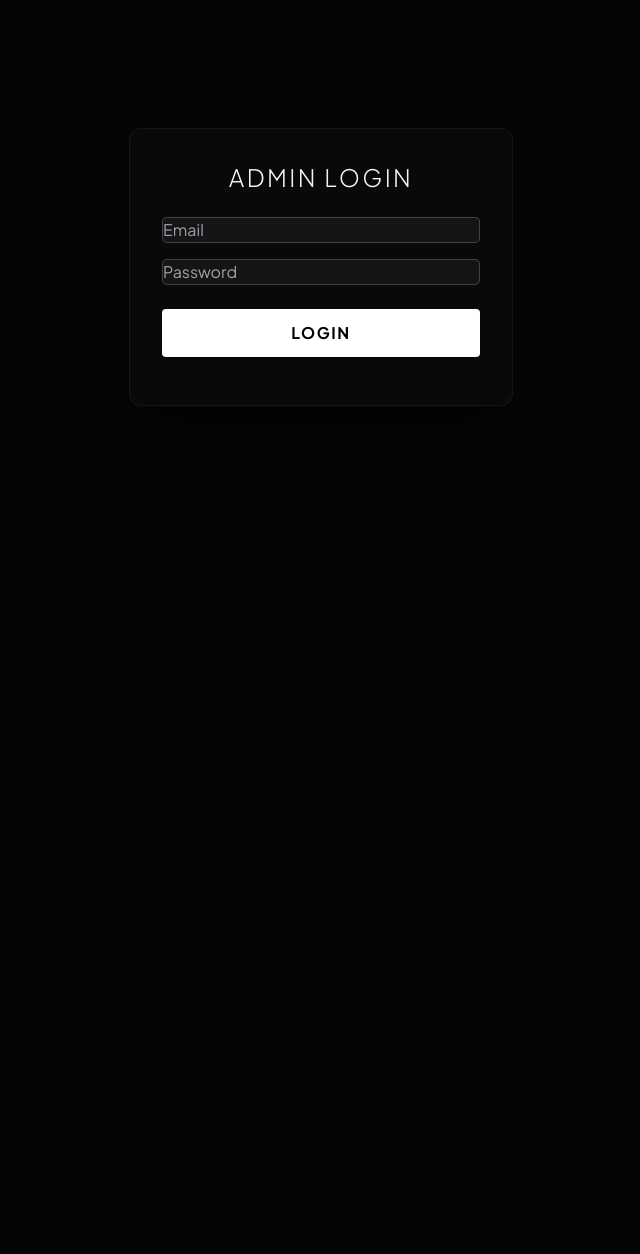
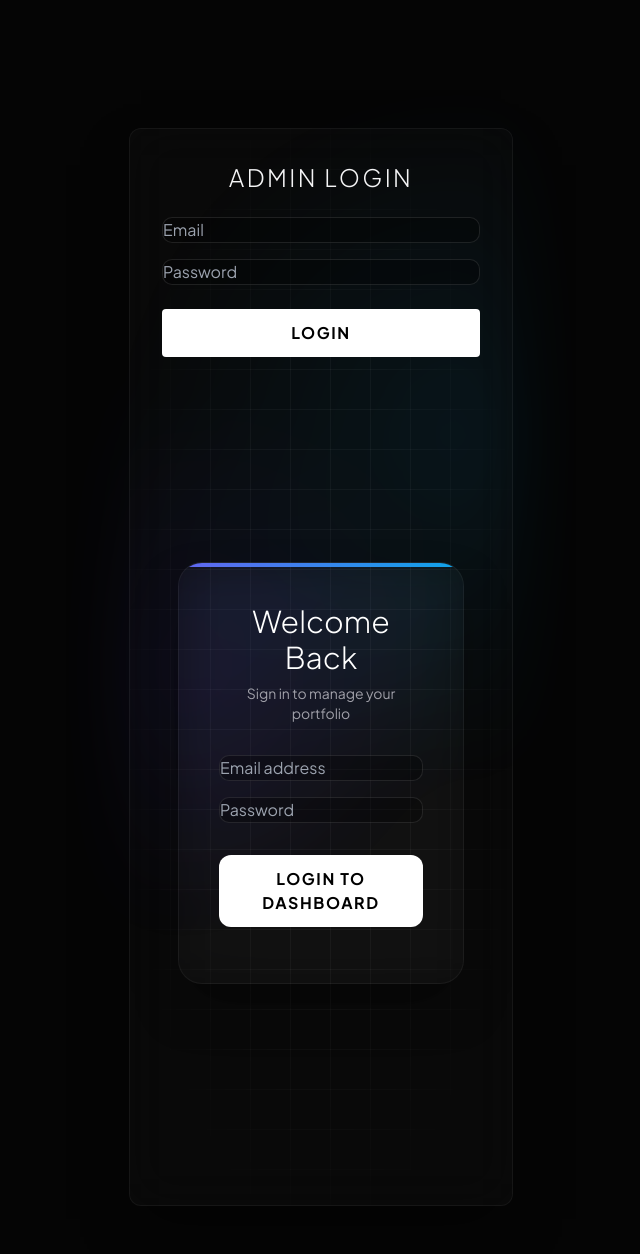
Before and after one commit to Pewcro/Portfolio, a PHP site: page /admin.html in a window 1280 px wide. Shown: the whole page, without its empty margins (319-959 px from the left). Before the commit the page ends 406 px from the top, so only its background shows below. Run offline with PHP 8.4, Linux system fonts and the light colour scheme; some libraries are stand-ins or nearby versions.

Commit message:
style: rombak total UI admin dashboard menjadi premium SaaS style

```diff
--- a/admin.html
+++ b/admin.html
@@ -16,89 +16,107 @@
     <input type="password" id="password" placeholder="Password" class="mb-6">
     <button id="login-btn" class="w-full bg-white text-black py-3 rounded font-bold uppercase tracking-widest hover:bg-gray-200 cursor-pointer">Login</button>
     <p id="login-error" class="text-red-400 text-sm mt-4"></p>
+<div class="bg-glow"></div>
+<div class="bg-grid"></div>
+
+<div id="login-screen" class="min-h-screen flex items-center justify-center relative z-10 px-4">
+    <div class="glass p-10 rounded-3xl w-full max-w-md relative overflow-hidden">
+        <div class="absolute top-0 left-0 w-full h-1 bg-gradient-to-r from-indigo-500 to-sky-500"></div>
+        <h2 class="text-3xl font-light mb-2 text-white">Welcome Back</h2>
+        <p class="text-zinc-400 mb-8 text-sm">Sign in to manage your portfolio</p>
+
+        <input type="email" id="email" placeholder="Email address" class="mb-4">
+        <input type="password" id="password" placeholder="Password" class="mb-8">
+
+        <button id="login-btn" class="w-full bg-white text-black py-3 rounded-xl font-bold uppercase tracking-widest hover:bg-gray-200 cursor-pointer transition-colors">Login to Dashboard</button>
+        <p id="login-error" class="text-red-400 text-sm mt-4 text-center"></p>
+    </div>
 </div>
 
-<div id="dashboard-screen" class="max-w-4xl mx-auto" style="display:none;">
-    <div class="flex justify-between items-center mb-10">
-        <h2 class="text-3xl font-light tracking-wide">Dashboard</h2>
-        <div class="space-x-4">
-            <a href="index.html" class="text-sm text-gray-400 hover:text-white">Lihat Website</a>
-            <button id="logout-btn" class="text-sm text-red-400 hover:text-red-300">Logout</button>
+<div id="dashboard-screen" class="max-w-5xl mx-auto py-12 px-6 relative z-10" style="display:none;">
+    <header class="glass rounded-2xl p-6 flex flex-col md:flex-row justify-between items-center mb-8">
+        <h2 class="text-2xl font-light text-white tracking-widest uppercase">Admin <span class="font-bold grad-text">Panel</span></h2>
+        <div class="flex gap-4 mt-4 md:mt-0">
+            <a href="index.html" class="btn-ghost text-xs">Lihat Website</a>
+            <button id="logout-btn" class="btn text-xs !bg-red-500/10 !text-red-400 !border-red-500/30 hover:!bg-red-500 hover:!text-white">Logout</button>
         </div>
-    </div>
+    </header>
 
-    <!-- Tabs -->
-    <div class="flex gap-4 border-b border-white/10 mb-8">
-        <div class="tab-btn active" data-target="tab-profile">Profil</div>
-        <div class="tab-btn" data-target="tab-projects">Projects</div>
-        <div class="tab-btn" data-target="tab-skills">Skills</div>
-        <div class="tab-btn" data-target="tab-socials">Social Links</div>
+    <!-- Tabs Container -->
+    <div class="flex overflow-x-auto gap-2 p-2 glass rounded-xl mb-8 w-max max-w-full">
+        <button class="tab-btn active flex items-center" data-target="tab-profile">Profil</button>
+        <button class="tab-btn flex items-center" data-target="tab-projects">Projects</button>
+        <button class="tab-btn flex items-center" data-target="tab-skills">Skills</button>
+        <button class="tab-btn flex items-center" data-target="tab-socials">Social Links</button>
     </div>
 
     <!-- TAB: PROFIL -->
-    <div id="tab-profile" class="tab-content active glass p-8 rounded-xl">
-        <h3 class="text-xl mb-6 border-b border-white/10 pb-2">Edit Profil Utama</h3>
-        <div class="space-y-4">
-            <div><label>Nama Lengkap</label><input type="text" id="full_name"></div>
-            <div><label>Nama Singkat (Logo)</label><input type="text" id="short_name"></div>
-            <div><label>Roles (Pisahkan dengan koma)</label><input type="text" id="roles"></div>
-            <div><label>Hero Description</label><textarea id="hero_desc" rows="2"></textarea></div>
-            <div><label>About Text (Gunakan | untuk paragraf baru)</label><textarea id="about_text" rows="4"></textarea></div>
-            <div><label>Email Kontak</label><input type="email" id="contact_email"></div>
+    <div id="tab-profile" class="tab-content active glass p-8 rounded-3xl">
+        <h3 class="text-xl font-light mb-6 text-white">Edit Profil Utama</h3>
+        <div class="grid md:grid-cols-2 gap-6">
+            <div><label>Nama Lengkap</label><input type="text" id="full_name" placeholder="John Doe"></div>
+            <div><label>Nama Singkat (Logo)</label><input type="text" id="short_name" placeholder="John"></div>
+            <div class="md:col-span-2"><label>Roles (Pisahkan dengan koma)</label><input type="text" id="roles" placeholder="Web Developer, UI Designer"></div>
+            <div class="md:col-span-2"><label>Hero Description</label><textarea id="hero_desc" rows="2" placeholder="Brief description below your roles"></textarea></div>
+            <div class="md:col-span-2"><label>About Text (Gunakan | untuk paragraf baru)</label><textarea id="about_text" rows="4" placeholder="Your long biography..."></textarea></div>
+            <div><label>Email Kontak</label><input type="email" id="contact_email" placeholder="hello@example.com"></div>
             <div>
                 <label>Foto Profil (Upload File)</label>
-                <input type="file" id="profile_image_file" accept="image/*">
+                <input type="file" id="profile_image_file" accept="image/*" class="text-sm">
                 <input type="hidden" id="profile_image">
-                <img id="profile_image_preview" src="" class="mt-2 h-20 w-20 object-cover rounded hidden">
+                <img id="profile_image_preview" src="" class="mt-4 h-24 w-24 object-cover rounded-xl border border-white/10 hidden">
             </div>
-            <button id="save-profile-btn" class="bg-blue-600 text-white px-6 py-2 rounded mt-4 hover:bg-blue-500 w-full cursor-pointer">Simpan Profil</button>
-            <p id="save-msg" class="text-green-400 text-sm text-center mt-2"></p>
+            <div class="md:col-span-2 mt-4">
+                <button id="save-profile-btn" class="btn w-full !bg-indigo-600 !border-indigo-500 hover:!bg-indigo-500">Simpan Profil</button>
+                <p id="save-msg" class="text-green-400 text-sm text-center mt-3"></p>
+            </div>
         </div>
     </div>
 
     <!-- TAB: PROJECTS -->
-    <div id="tab-projects" class="tab-content glass p-8 rounded-xl">
-        <h3 class="text-xl mb-6 border-b border-white/10 pb-2">Manajemen Projects</h3>
+    <div id="tab-projects" class="tab-content glass p-8 rounded-3xl">
+        <h3 class="text-xl font-light mb-6 text-white">Manajemen Projects</h3>
 
-        <div class="mb-8 p-4 border border-white/20 rounded-lg bg-white/5">
-            <h4 class="text-lg mb-4 text-zinc-300">Tambah Project Baru</h4>
-            <div class="space-y-3">
-                <input type="text" id="new_proj_title" placeholder="Judul Project">
-                <textarea id="new_proj_desc" placeholder="Deskripsi" rows="2"></textarea>
-                <input type="text" id="new_proj_tags" placeholder="Tags (pisahkan koma, misal: Python, Game)">
-                <input type="text" id="new_proj_github" placeholder="Link GitHub">
-                <div>
+        <div class="mb-10 p-6 rounded-2xl bg-black/20 border border-white/5">
+            <h4 class="text-sm font-bold text-indigo-400 uppercase tracking-widest mb-4">Tambah Project Baru</h4>
+            <div class="grid md:grid-cols-2 gap-4">
+                <div><label>Judul Project</label><input type="text" id="new_proj_title" placeholder="Nama aplikasi..."></div>
+                <div><label>Link GitHub</label><input type="text" id="new_proj_github" placeholder="https://github.com/..."></div>
+                <div class="md:col-span-2"><label>Tags (Pisahkan koma)</label><input type="text" id="new_proj_tags" placeholder="React, Tailwind, Node.js"></div>
+                <div class="md:col-span-2"><label>Deskripsi</label><textarea id="new_proj_desc" rows="2"></textarea></div>
+                <div class="md:col-span-2">
                     <label>Gambar Project</label>
-                    <input type="file" id="new_proj_image" accept="image/*">
+                    <input type="file" id="new_proj_image" accept="image/*" class="text-sm">
                 </div>
-                <button id="add-proj-btn" class="bg-green-600 px-4 py-2 rounded text-sm font-bold w-full">Tambah Project</button>
-                <p id="proj-msg" class="text-sm mt-2"></p>
+                <div class="md:col-span-2 mt-4">
+                    <button id="add-proj-btn" class="btn w-full !bg-green-600/20 !text-green-400 !border-green-500/30 hover:!bg-green-600 hover:!text-white">Tambah Project</button>
+                    <p id="proj-msg" class="text-sm mt-3 text-center"></p>
+                </div>
             </div>
         </div>
 
-        <h4 class="text-lg mb-4 text-zinc-300">Daftar Project</h4>
-        <div id="projects-list" class="space-y-4"></div>
+        <h4 class="text-sm font-bold text-zinc-400 uppercase tracking-widest mb-4">Daftar Project</h4>
+        <div id="projects-list" class="grid gap-4"></div>
     </div>
 
     <!-- TAB: SKILLS -->
-    <div id="tab-skills" class="tab-content glass p-8 rounded-xl">
-        <h3 class="text-xl mb-6 border-b border-white/10 pb-2">Manajemen Skills</h3>
-        <div class="flex gap-2 mb-6">
-            <input type="text" id="new_skill_name" placeholder="Nama Skill (misal: React JS)">
-            <button id="add-skill-btn" class="bg-green-600 px-6 py-2 rounded font-bold">Tambah</button>
+    <div id="tab-skills" class="tab-content glass p-8 rounded-3xl">
+        <h3 class="text-xl font-light mb-6 text-white">Manajemen Skills</h3>
+        <div class="flex flex-col md:flex-row gap-4 mb-8 items-end">
+            <div class="flex-grow w-full"><label>Nama Skill</label><input type="text" id="new_skill_name" placeholder="misal: React JS"></div>
+            <button id="add-skill-btn" class="btn h-fit !py-3 whitespace-nowrap !bg-green-600/20 !text-green-400 !border-green-500/30 hover:!bg-green-600 hover:!text-white">Tambah Skill</button>
         </div>
-        <p id="skill-msg" class="text-sm mt-2 mb-4"></p>
-        <ul id="skills-list" class="space-y-2"></ul>
+        <p id="skill-msg" class="text-sm mt-2 mb-6 text-center"></p>
+        <ul id="skills-list" class="grid md:grid-cols-2 gap-3"></ul>
     </div>
 
     <!-- TAB: SOCIALS -->
-    <div id="tab-socials" class="tab-content glass p-8 rounded-xl">
-        <h3 class="text-xl mb-6 border-b border-white/10 pb-2">Manajemen Social Links</h3>
-        <div id="socials-list" class="space-y-4"></div>
-        <button id="save-socials-btn" class="bg-blue-600 text-white px-6 py-2 rounded mt-6 hover:bg-blue-500 w-full cursor-pointer">Simpan Social Links</button>
-        <p id="social-msg" class="text-sm text-center mt-2"></p>
+    <div id="tab-socials" class="tab-content glass p-8 rounded-3xl">
+        <h3 class="text-xl font-light mb-6 text-white">Manajemen Social Links</h3>
+        <div id="socials-list" class="space-y-4 mb-8"></div>
+        <button id="save-socials-btn" class="btn w-full !bg-indigo-600 !border-indigo-500 hover:!bg-indigo-500">Simpan Social Links</button>
+        <p id="social-msg" class="text-sm text-center mt-4"></p>
     </div>
-
 </div>
 
 <script type="module">
@@ -232,23 +250,24 @@
     // --- PROJECTS ---
     async function loadProjects() {
         const list = document.getElementById('projects-list');
-        list.innerHTML = 'Loading...';
+        list.innerHTML = '<div class="text-zinc-400 text-sm">Loading projects...</div>';
         const { data } = await db.from('projects').select('*').order('id', {ascending: true});
         list.innerHTML = '';
 
-        if(data) {
+        if(data && data.length > 0) {
             data.forEach(p => {
                 const div = document.createElement('div');
-                div.className = 'flex justify-between items-center bg-white/10 p-4 rounded';
+                div.className = 'flex flex-col sm:flex-row justify-between sm:items-center bg-white/5 border border-white/10 p-5 rounded-2xl gap-4';
                 div.innerHTML = `
-                    <div class="flex gap-4 items-center">
-                        <img src="${p.image}" class="w-16 h-16 object-cover rounded">
+                    <div class="flex gap-5 items-center">
+                        <img src="${p.image}" class="w-20 h-20 object-cover rounded-xl shadow-lg border border-white/10">
                         <div>
-                            <h5 class="font-bold">${p.title}</h5>
-                            <p class="text-xs text-zinc-400">${p.tags}</p>
+                            <h5 class="font-bold text-white text-lg">${p.title}</h5>
+                            <p class="text-xs text-indigo-300 uppercase tracking-widest mt-1">${p.tags}</p>
+                            <a href="${p.github_link}" target="_blank" class="text-xs text-zinc-400 hover:text-white mt-2 inline-block">🔗 GitHub</a>
                         </div>
                     </div>
-                    <button class="del-proj-btn bg-red-600 px-3 py-1 rounded text-xs" data-id="${p.id}">Hapus</button>
+                    <button class="del-proj-btn btn !bg-red-500/10 !text-red-400 !border-red-500/30 hover:!bg-red-500 hover:!text-white whitespace-nowrap" data-id="${p.id}">Hapus</button>
                 `;
                 list.appendChild(div);
             });
@@ -262,6 +281,8 @@
                     }
                 });
             });
+        } else {
+            list.innerHTML = '<div class="text-zinc-500 text-sm">Belum ada project.</div>';
         }
     }
 
@@ -273,9 +294,9 @@
         const github = document.getElementById('new_proj_github').value;
         const fileInput = document.getElementById('new_proj_image');
 
-        if(!title) { msg.innerText = "Judul wajib diisi!"; msg.className="text-red-400"; return; }
+        if(!title) { msg.innerText = "Judul wajib diisi!"; msg.className="text-red-400 text-sm mt-3 text-center"; return; }
 
-        msg.innerText = 'Mengupload dan menyimpan...'; msg.className="text-yellow-400";
+        msg.innerText = 'Mengupload dan menyimpan...'; msg.className="text-yellow-400 text-sm mt-3 text-center";
         try {
             let imgUrl = 'https://images.unsplash.com/photo-1550745165-9bc0b252726f?q=80&w=800&auto=format&fit=crop'; // default
             if(fileInput.files.length > 0) {
@@ -287,7 +308,7 @@
             }]);
 
             if(error) throw error;
-            msg.innerText = 'Project ditambahkan!'; msg.className="text-green-400";
+            msg.innerText = 'Project ditambahkan!'; msg.className="text-green-400 text-sm mt-3 text-center";
 
             // reset form
             document.getElementById('new_proj_title').value = '';
@@ -298,7 +319,7 @@
 
             loadProjects();
         } catch(err) {
-            msg.innerText = 'Gagal: ' + err.message; msg.className="text-red-400";
+            msg.innerText = 'Gagal: ' + err.message; msg.className="text-red-400 text-sm mt-3 text-center";
         }
         setTimeout(() => msg.innerText = '', 3000);
     });
@@ -306,15 +327,15 @@
     // --- SKILLS ---
     async function loadSkills() {
         const list = document.getElementById('skills-list');
-        list.innerHTML = 'Loading...';
+        list.innerHTML = '<div class="text-zinc-400 text-sm col-span-2">Loading skills...</div>';
         const { data } = await db.from('skills').select('*').order('id');
         list.innerHTML = '';
 
-        if(data) {
+        if(data && data.length > 0) {
             data.forEach(s => {
                 const li = document.createElement('li');
-                li.className = 'flex justify-between bg-white/10 px-4 py-2 rounded';
-                li.innerHTML = `<span>${s.skill_name}</span> <button class="del-skill-btn text-red-400 hover:text-red-300" data-id="${s.id}">Hapus</button>`;
+                li.className = 'flex justify-between items-center bg-white/5 border border-white/10 px-5 py-3 rounded-xl';
+                li.innerHTML = `<span class="text-zinc-200 font-medium">${s.skill_name}</span> <button class="del-skill-btn text-xs text-red-400 hover:text-red-300 uppercase tracking-widest font-bold" data-id="${s.id}">Hapus</button>`;
                 list.appendChild(li);
             });
 
--- a/style.css
+++ b/style.css
@@ -127,36 +127,64 @@ nav.scrolled {
    ADMIN DASHBOARD FORMS & TABS
 ========================================= */
 input, textarea {
-    background: rgba(255,255,255,.05);
-    border: 1px solid rgba(255,255,255,.2);
+    background: rgba(0,0,0,0.3);
+    border: 1px solid rgba(255,255,255,0.1);
     color: white;
     width: 100%;
-    padding: 10px;
-    border-radius: 5px;
-    margin-top: 5px;
+    padding: 14px 16px;
+    border-radius: 10px;
+    margin-top: 8px;
+    margin-bottom: 8px;
     outline: none;
-    transition: border-color 0.3s;
+    transition: all 0.3s ease;
+    font-family: inherit;
+    font-size: 0.9rem;
 }
-input:focus, textarea:focus { border-color: rgba(255,255,255,.5); }
-label { font-size: 0.8rem; color: #aaa; text-transform: uppercase; letter-spacing: 1px; }
+input:focus, textarea:focus {
+    border-color: rgba(99, 102, 241, 0.6);
+    box-shadow: 0 0 0 4px rgba(99, 102, 241, 0.15);
+    background: rgba(0,0,0,0.5);
+}
+label {
+    font-size: 0.75rem;
+    color: #a1a1aa;
+    text-transform: uppercase;
+    letter-spacing: 1.5px;
+    font-weight: 600;
+    display: block;
+    margin-top: 12px;
+}
 
 .tab-btn {
-    padding: 10px 20px;
-    border-bottom: 2px solid transparent;
+    padding: 12px 24px;
+    border-radius: 10px;
     cursor: pointer;
     text-transform: uppercase;
     font-size: 0.8rem;
-    font-weight: bold;
-    color: #aaa;
-    transition: all 0.3s;
+    font-weight: 700;
+    color: #a1a1aa;
+    background: transparent;
+    border: none;
+    transition: all 0.3s ease;
+    letter-spacing: 1px;
 }
-.tab-btn:hover { color: #fff; }
-.tab-btn.active { border-bottom: 2px solid #fff; color: #fff; }
+.tab-btn:hover { color: #fff; background: rgba(255,255,255,0.05); }
+.tab-btn.active {
+    background: rgba(255,255,255,0.1);
+    color: #fff;
+    box-shadow: 0 4px 15px rgba(0,0,0,0.2);
+}
 
 .tab-content { display: none; }
 .tab-content.active { display: block; animation: fadeIn 0.4s ease; }
 
 @keyframes fadeIn {
-    from { opacity: 0; transform: translateY(5px); }
+    from { opacity: 0; transform: translateY(10px); }
     to { opacity: 1; transform: translateY(0); }
 }
+
+/* Custom Scrollbar for Textareas */
+textarea::-webkit-scrollbar { width: 8px; }
+textarea::-webkit-scrollbar-track { background: transparent; }
+textarea::-webkit-scrollbar-thumb { background: rgba(255,255,255,0.1); border-radius: 10px; }
+textarea::-webkit-scrollbar-thumb:hover { background: rgba(255,255,255,0.2); }
```
